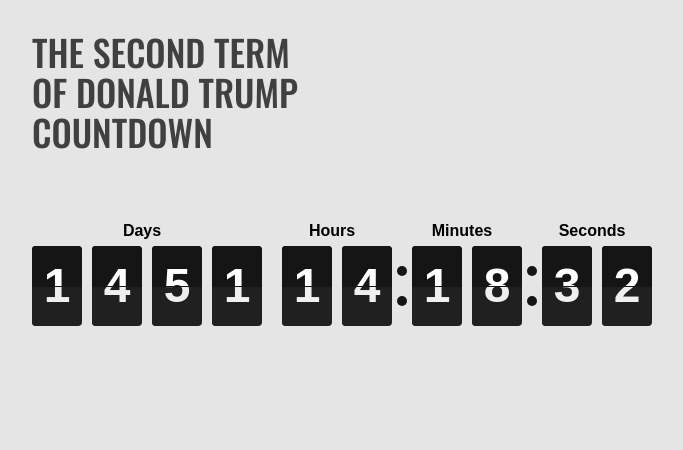
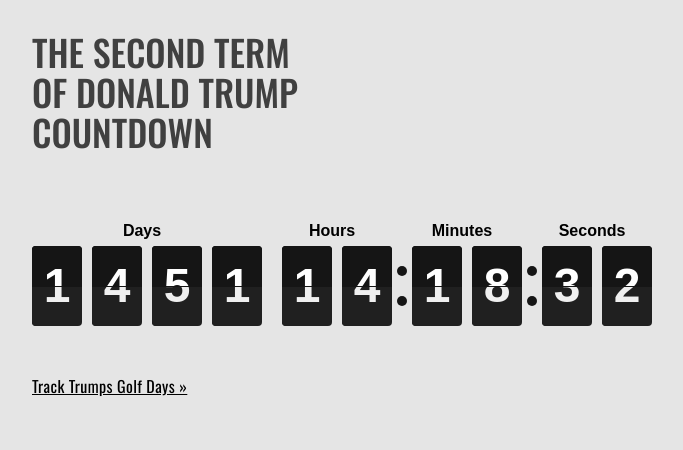
Before and after one commit to saderra/untilhesgone.com, an Eleventy site: page src/index.html in a window 1280 px wide. Shown: the whole page, without its empty margins (0-683 px from the left). Built offline with nearby package versions, Linux system fonts and the light colour scheme; Eleventy itself is replaced by a stand-in of ours; files that its build step writes are made by us from their sources.

Commit message:
added link to Golf Tracker

```diff
--- a/src/index.html
+++ b/src/index.html
@@ -58,6 +58,9 @@
                     const fd = new FlipDown(endTimestamp).start()
                 </script>
 
+
+                <p class="py-12"><a href="https://trumpgolftrack.com/" class="brand-font underline tracking-wide">Track Trumps Golf Days &raquo;</a><p>
+
         </div>
 
 
```
